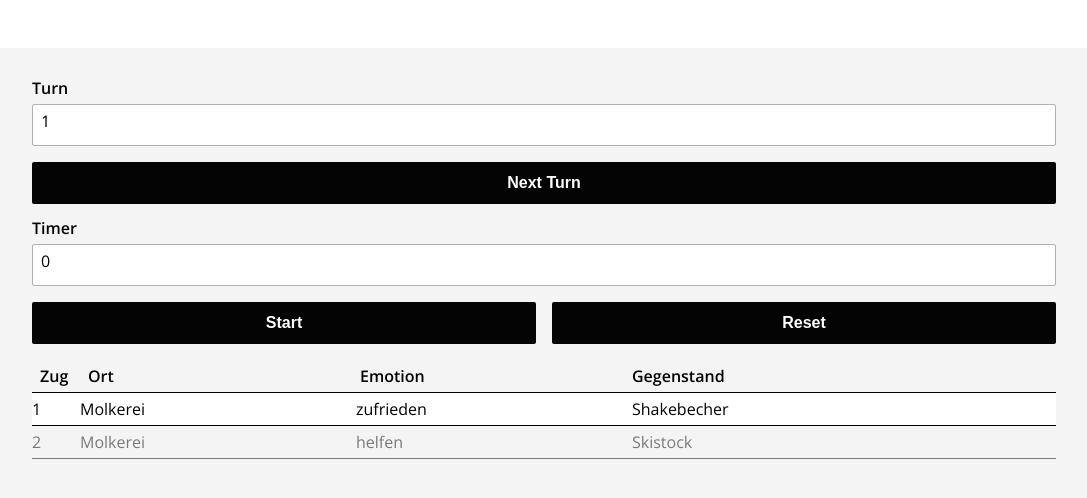
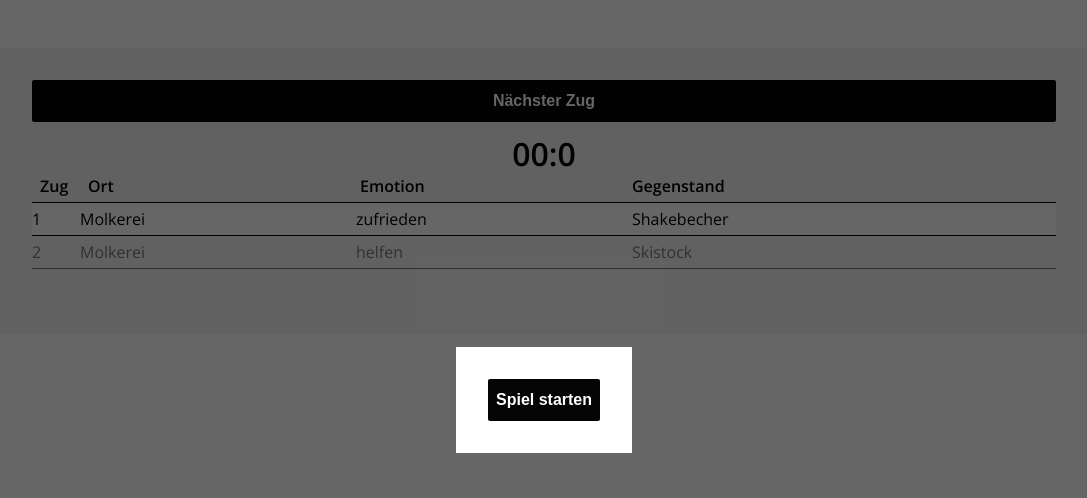
Before and after one commit to daenub/exp-story-game-randomizer, a React app: page / in a window 1280 px wide. Shown: the whole page, without its empty margins (96-1183 px from the left). Built offline with nearby package versions, Linux system fonts and the light colour scheme.

Commit message:
add controls

```diff
--- a/src/js/App.js
+++ b/src/js/App.js
@@ -2,27 +2,28 @@ import React from "react"
 
 import {Provider as ReduxProvider, useDispatch, useSelector} from "react-redux"
 import {configureStore} from "./store/store"
+import {nextTurn} from "./store/actions"
+import {getCurrentTurn} from "./store/selectors.js"
+import {GAME_DURATION} from "./config.js"
 
 import {Timer} from "./Timer"
 import {Randomizer} from "./Randomizer"
+import {ControlOverlay} from "./Controls"
 
 const App = () => {
   const dispatch = useDispatch()
-  const currentTurn = useSelector(state => state.currentTurn)
+  const currentTurn = useSelector(getCurrentTurn)
 
-  const nextTurn = () => {
-    dispatch({type: "NEXT_TURN"})
+  const onClickNext = () => {
+    dispatch(nextTurn())
   }
 
   return (
     <main className="main">
-      <div className="turns">
-        <strong className="label">Turn</strong>
-        <div className="value">{currentTurn + 1}</div>
-        <button className="button" onClick={nextTurn}>
-          Next Turn
-        </button>
-      </div>
+      <ControlOverlay />
+      <button className="button" onClick={onClickNext}>
+        {currentTurn + 1 === GAME_DURATION ? "Spiel beenden" : "Nächster Zug"}
+      </button>
       <Timer />
       <Randomizer />
     </main>
--- /dev/null
+++ b/src/js/Controls.js
@@ -0,0 +1,35 @@
+import React from "react"
+import {useDispatch, useSelector} from "react-redux"
+
+import {startGame, restartGame} from "./store/actions"
+
+export const ControlOverlay = () => {
+  const dispatch = useDispatch()
+  const gameStatus = useSelector(state => state.game.status)
+
+  const onClickStart = () => dispatch(startGame())
+  const onClickRestart = () => dispatch(restartGame())
+
+  if (gameStatus === "STARTED") {
+    return null
+  }
+
+  return (
+    <div className="control-overlay">
+      <div className="control-overlay__content">
+        {gameStatus === "NOT_STARTED" ? (
+          <button className="button" onClick={onClickStart}>
+            Spiel starten
+          </button>
+        ) : (
+          <>
+            <p>Das Spiel wurde beendet.</p>
+            <button className="button" onClick={onClickRestart}>
+              Spiel neustarten
+            </button>
+          </>
+        )}
+      </div>
+    </div>
+  )
+}
--- a/src/js/Timer.js
+++ b/src/js/Timer.js
@@ -1,14 +1,14 @@
 import React, {useState, useEffect} from "react"
-import {useSelector, useDispatch} from "react-redux"
+import {useSelector} from "react-redux"
 
-import {toggleTimer, resetTimer} from "./store/actions.js"
+// import {toggleTimer, resetTimer} from "./store/actions.js"
 import {timerIsRunning, currentSeconds} from "./store/selectors.js"
 
 const WARNING_TIME = 20
 const DANGER_TIME = 30
 
 export const Timer = () => {
-  const dispatch = useDispatch()
+  // const dispatch = useDispatch()
 
   // TODO i have no idea if this is orrect or not
   const [currentTime, setCurrentTime] = useState(null)
@@ -33,18 +33,14 @@ export const Timer = () => {
     }
   }, [running])
 
-  return (
-    <div className="timer">
-      <strong className="label">Timer</strong>
-      <div className={`value ${timeClass}`}>{seconds}</div>
-      <div className="button-group">
-        <button className="button" onClick={() => dispatch(toggleTimer())}>
-          {running ? "Pause" : "Start"}
-        </button>
-        <button className="button" onClick={() => dispatch(resetTimer())}>
-          Reset
-        </button>
-      </div>
-    </div>
-  )
+  return <div className={`timer ${timeClass}`}>00:{seconds}</div>
 }
+
+/*<div className="button-group">
+              <button className="button" onClick={() => dispatch(toggleTimer())}>
+                {running ? "Pause" : "Start"}
+              </button>
+              <button className="button" onClick={() => dispatch(resetTimer())}>
+                Reset
+              </button>
+            </div> */
--- a/src/js/store/actions.js
+++ b/src/js/store/actions.js
@@ -1,4 +1,5 @@
-import {timerIsRunning} from "./selectors.js"
+import {GAME_DURATION} from "../config"
+import {timerIsRunning, getCurrentTurn} from "./selectors.js"
 
 function shuffle(a) {
   let j, x, i
@@ -46,13 +47,36 @@ export function initNewGame() {
   }
 }
 
+export function startGame() {
+  return dispatch => {
+    dispatch({type: "START_GAME"})
+    dispatch(startTimer())
+  }
+}
+
+export function endGame() {
+  return dispatch => {
+    dispatch({type: "END_GAME"})
+  }
+}
+
+export function restartGame() {
+  return dispatch => {
+    dispatch(initNewGame())
+    dispatch(startGame())
+  }
+}
+
 export function nextTurn() {
-  return dispatch => {
-    dispatch({type: "NEXT_TURN"})
-    dispatch({
-      type: "RESET_TIMER",
-      time: new Date().getTime(),
-    })
+  return (dispatch, getState) => {
+    const currentTurn = getCurrentTurn(getState())
+    if (currentTurn + 1 === GAME_DURATION) {
+      dispatch(endGame())
+      dispatch(resetTimer())
+    } else {
+      dispatch({type: "NEXT_TURN"})
+      dispatch(startTimer())
+    }
   }
 }
 
--- a/src/js/store/reducers.js
+++ b/src/js/store/reducers.js
@@ -72,6 +72,21 @@ function time(state = {startedAt: null, pausedAt: null}, action) {
   }
 }
 
+function game(state = {status: "NOT_STARTED"}, action) {
+  switch (action.type) {
+    case "START_GAME":
+      return {
+        status: "STARTED",
+      }
+    case "END_GAME":
+      return {
+        status: "ENDED",
+      }
+    default:
+      return state
+  }
+}
+
 const reducer = combineReducers({
   emotions,
   objects,
@@ -81,6 +96,7 @@ const reducer = combineReducers({
   placesOrder,
   currentTurn,
   time,
+  game,
 })
 
 export default reducer
--- /dev/null
+++ b/src/scss/_overlay.scss
@@ -0,0 +1,23 @@
+.control-overlay {
+  position: fixed;
+  top: 0;
+  left: 0;
+  width: 100%;
+  height: 100%;
+  background-color: transparentize($black, 0.4);
+  z-index: 100;
+
+  display: flex;
+  justify-content: center;
+  align-items: center;
+}
+
+.control-overlay__content {
+  background-color: $white;
+  max-width: $content-max-width;
+  padding: 2rem;
+
+  > .button {
+    margin-bottom: 0;
+  }
+}
--- a/src/scss/_variables.scss
+++ b/src/scss/_variables.scss
@@ -1,7 +1,13 @@
 /* Colors */
+
+$white: #fff;
+$black: #000;
 
 $danger-color: #721c24;
 $danger-bg: #f8d7da;
 
 $warning-color: #856404;
 $warning-bg: #fff3cd;
+
+/* Settings */
+$content-max-width: 64em;
--- a/src/scss/index.scss
+++ b/src/scss/index.scss
@@ -2,6 +2,7 @@
 @import "variables";
 
 @import "turns";
+@import "overlay";
 
 html,
 body {
@@ -15,8 +16,12 @@ html {
   line-height: 1.5;
 }
 
+p {
+  margin-bottom: 1rem;
+}
+
 .main {
-  max-width: 64em;
+  max-width: $content-max-width;
   margin: 3rem auto;
   padding: 2rem;
 
@@ -92,3 +97,9 @@ html {
 .button-group {
   display: flex;
 }
+
+.timer {
+  font-size: 2rem;
+  font-weight: bold;
+  text-align: center;
+}
```
Also changed, not shown: 2 other files.
